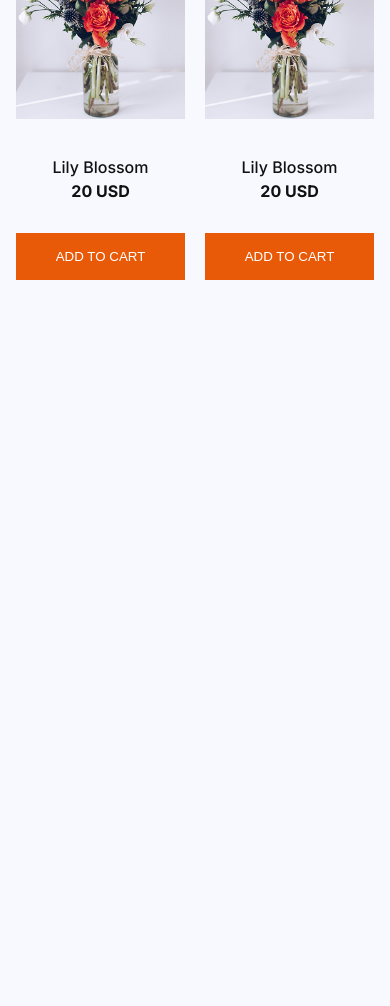
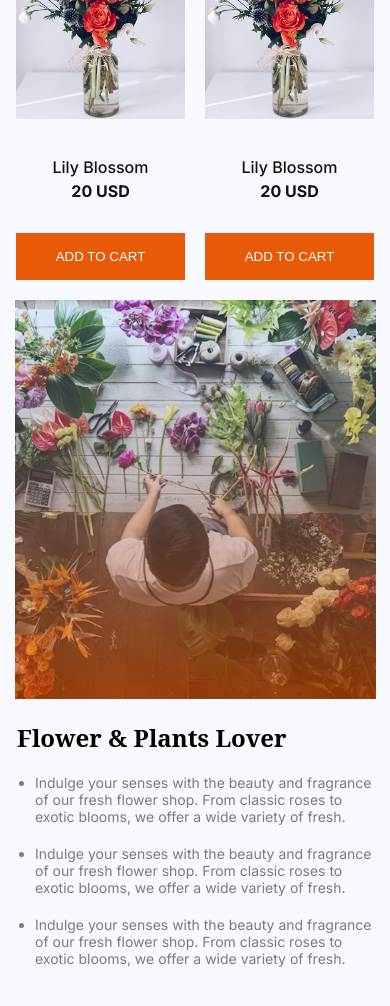
Before and after one commit to MDFAHAD721/Assignment-02, a plain HTML site: page index.html in a window 390 px wide. Shown: the part 1960-2966 px from the top of the page. Before the commit the page ends 2260 px from the top, so only its background shows below. Drawn offline with Linux system fonts and the light colour scheme.

Commit message:
added challenge part responsiveness

```diff
--- a/index.html
+++ b/index.html
@@ -111,6 +111,24 @@
                 </div>
             </div>
          </section>
+         <!-- FLOWER & PLANTS LOVER SECTION -->
+          <section class="flower & plants lover">
+            <div class="flower-and-plants-lover-container">
+                <div class="flower-and-plants-lover-img image-container">
+                <img class="main-image" src="assets/flower-store.png" alt="">
+                <img class="rotating-image" src="assets/trusted-badge.png" alt="">
+
+                </div>
+                <div class="flower-and-plants-lover-second-part">
+                    <h1 class="flower-section-title noto-serif-font">Flower & Plants Lover</h1>
+                    <ul class="flower-lists inter-font">
+                        <li>Indulge your senses with the beauty and fragrance of our fresh flower shop. From classic roses to exotic blooms, we offer a wide variety of fresh.</li>
+                        <li>Indulge your senses with the beauty and fragrance of our fresh flower shop. From classic roses to exotic blooms, we offer a wide variety of fresh.</li>
+                        <li>Indulge your senses with the beauty and fragrance of our fresh flower shop. From classic roses to exotic blooms, we offer a wide variety of fresh.</li>
+                    </ul>
+                </div>
+            </div>
+          </section>
     </main>
 </body>
 </html>
--- a/styles/style.css
+++ b/styles/style.css
@@ -148,6 +148,46 @@ main{
     background-color: #E95A08;
     width: 100%;
 }
+/* FLOWER & PLANTS LOVERS SECTION STYLES */
+.flower-and-plants-lover-container{
+    display: flex;
+    justify-content: space-between;
+    align-items: center;
+    gap: 60px;
+    margin-bottom: 134px;
+}
+.flower-section-title{
+    width: 70%;
+    font-size: 3.125rem;
+    font-weight: bold;
+    line-height: auto;
+    color: #000000;
+}
+.flower-lists{
+    font-weight: 400;
+    font-size: 1.375rem;
+    line-height: auto;
+    color: rgba(0, 0, 0, 0.5);
+    margin-left: 35px;
+    margin-top: 20px;
+}
+.flower-lists li {
+    margin-bottom: 20px;
+}
+.image-container {
+    position: relative;
+}
+.rotating-image {
+    position: absolute;
+    width: 286px;
+    height: 286px;
+    top: -135px;
+    left: 350px;
+    animation: rotate360 5s linear infinite;
+}
+
+
+
 @media screen and (max-width:576px){
     .navbar{
         margin: 13px 16px 0px 16px;
@@ -203,4 +243,35 @@ main{
     .add-to-cart{
         padding: 16px 0px;
     }
+    .flower-and-plants-lover-container{
+        flex-direction: column;
+        gap: 18px;
+    }
+    .flower-section-title{
+        font-size: 1.5rem;
+        margin-left: 17px;
+    }
+    .flower-lists{
+        font-size: 0.875rem;
+        margin-right: 17px;
+    }
+    .image-container{
+        max-width: 361px;
+    }
+    .main-image{
+        width: 100%;
+    }
+    .rotating-image{
+        display: none;
+    }
 }
+
+/* Keyframes for rotation */
+@keyframes rotate360 {
+    from {
+        transform: rotate(0deg);
+  }
+    to {
+        transform: rotate(360deg);
+  }
+}
```
